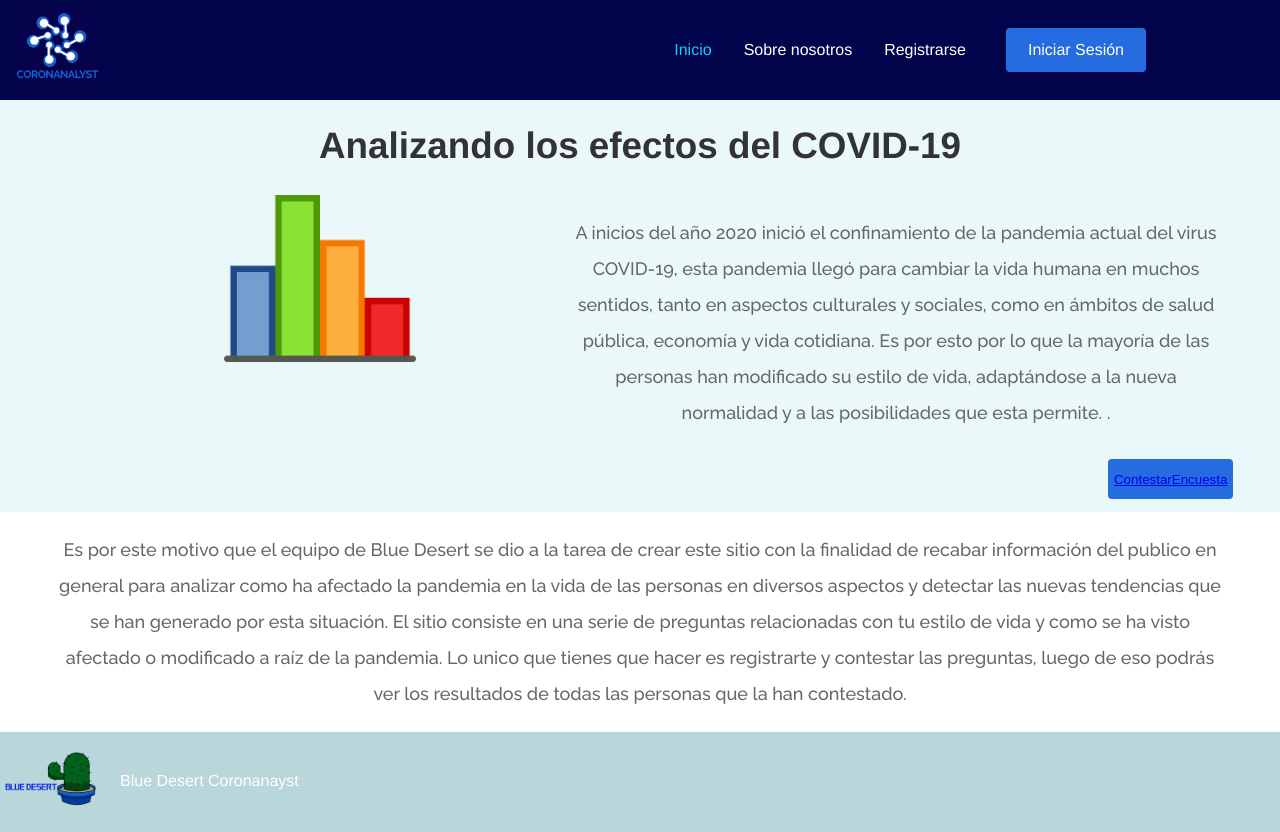
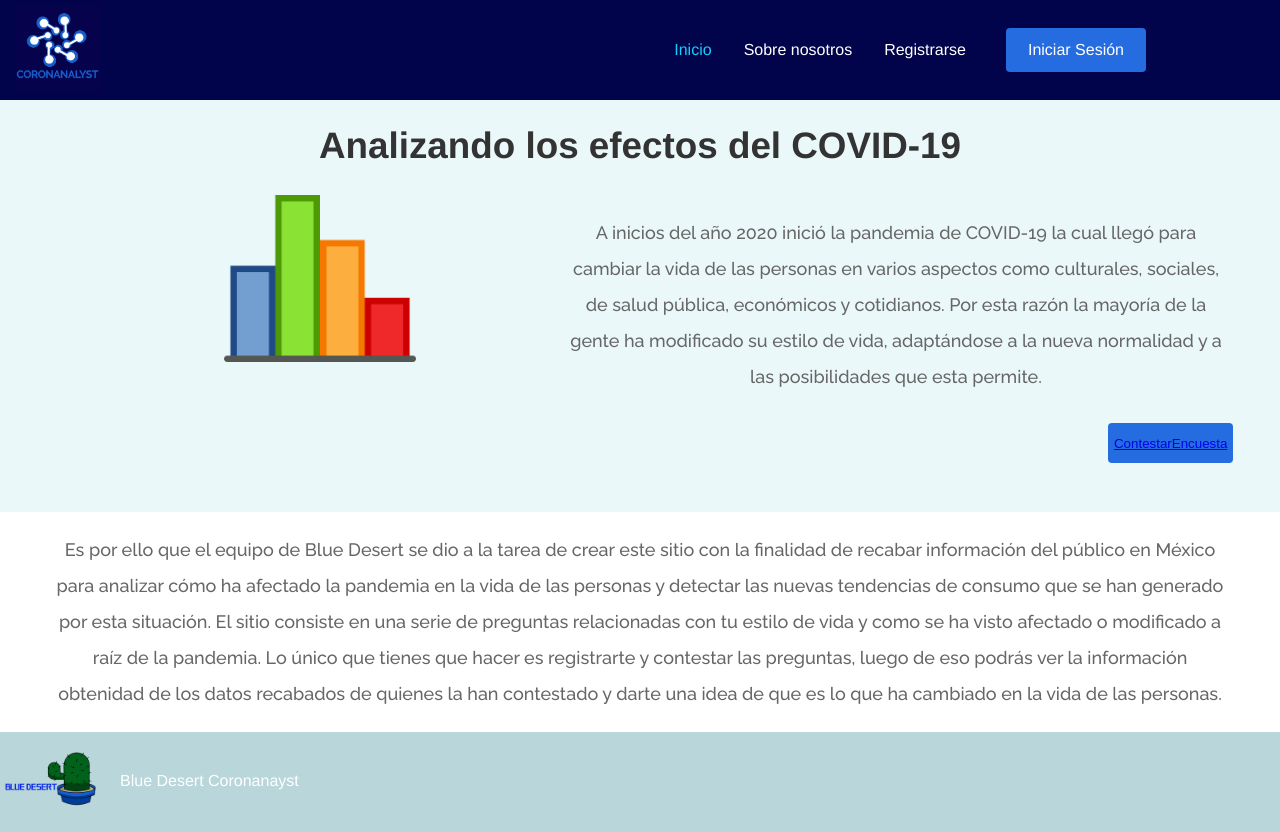
Before and after one commit to PaulinaAldaco/Coronanalyst, a React (Create React App) app: page / in a window 1280 px wide. Built offline with nearby package versions, Linux system fonts and the light colour scheme; a web font is replaced by a local one.

Commit message:
Redireccionamiento en cerrar sesión

```diff
--- a/src/Inicio.js
+++ b/src/Inicio.js
@@ -47,17 +47,25 @@ function Inicio(){
                             <img className="imgInicio" src={grafica}/>
                         </div>
                         <div class="b2 ">
-                            <p className="texto">A inicios del año 2020 inició el confinamiento de la pandemia actual del virus COVID-19,
-                            esta pandemia llegó para cambiar la vida humana en muchos sentidos, tanto en aspectos culturales y sociales,
-                            como en ámbitos de salud pública, economía y vida cotidiana. Es por esto por lo que la mayoría de las personas
-                             han modificado su estilo de vida, adaptándose a la nueva normalidad y a las posibilidades que esta permite.
-                            . </p>
+                            <p className="texto">A inicios del año 2020 inició la pandemia de COVID-19 la cual llegó para cambiar la vida de las personas
+                            en varios aspectos como culturales, sociales, de salud pública, económicos y cotidianos. Por esta razón la mayoría de la gente ha
+                            modificado su estilo de vida, adaptándose a la nueva normalidad y a las posibilidades que esta permite.
+
+
+                            </p>
                             <button type="button" class="linkI">{ContestarEncuesta}</button>
                         </div>
                     </div>
 
-                    <p class="texto">Es por este motivo que el equipo de Blue Desert se dio a la tarea de crear este sitio con la finalidad de recabar información del publico en general para analizar como ha afectado la pandemia en la vida de las personas en diversos aspectos y detectar las nuevas tendencias que se han generado por esta situación. El sitio consiste en una serie de preguntas relacionadas con tu estilo de vida y como se ha visto afectado o modificado a raíz de la pandemia.
-                    Lo unico que tienes que hacer es registrarte y contestar las preguntas, luego de eso podrás ver los resultados de todas las personas que la han contestado. </p>
+                    <p class="texto">
+                    Es por ello que el equipo de Blue Desert se dio a la tarea de crear este sitio con la finalidad de recabar información
+                             del público en México para analizar cómo ha afectado la pandemia en la vida de las personas y detectar las nuevas tendencias de
+                              consumo que se han generado por esta situación.
+
+                    El sitio consiste en una serie de preguntas relacionadas con tu estilo de vida y como se ha visto afectado o modificado
+                     a raíz de la pandemia. Lo único que tienes que hacer es registrarte y contestar las preguntas,
+                     luego de eso podrás ver la información obtenidad de los datos recabados de quienes la han contestado y darte una idea de que
+                     es lo que ha cambiado en la vida de las personas. </p>
 
             </main>
             <Footer/>
--- a/src/SobreNos.js
+++ b/src/SobreNos.js
@@ -35,9 +35,7 @@ function SobreNos(){
                     <img class="imgSN" src={logo}/>
                 </div>
                 <div class="splitSN rightSobreNos">
-                <p className="texto2"> En el contexto actual, es de interés económico y social analizar las nuevas tendencias (en contraste con las anteriores a la pandemia) en el comportamiento de compra del público.
-
-                            Es por esto que Blue Desert es el desarrollador de "Coronanalyst", un sistema que tiene como finalidad identificar los cambios, afectaciones y nuevas tendencias en el estilo de vida de las personas a raíz de la actual pandemia. El recabar esta información ayudará a diferentes industrias a adaptarse y poder ofrecer productos y servicios de una mayor calidad y enfocarse principalmente en las necesidades del cliente.
+                <p className="texto2">
                         </p>
                 </div>
             </div>
--- a/src/pantallas/SesionCerrada.js
+++ b/src/pantallas/SesionCerrada.js
@@ -52,6 +52,7 @@ function SesionCerrada() {
       await isLoggedIn();
 
       //await hasProfile();
+      <Redirect to="/" />
 
     }
     else {
```
Also changed, not shown: 1 other file (tests, documents, lock files or other folders).
